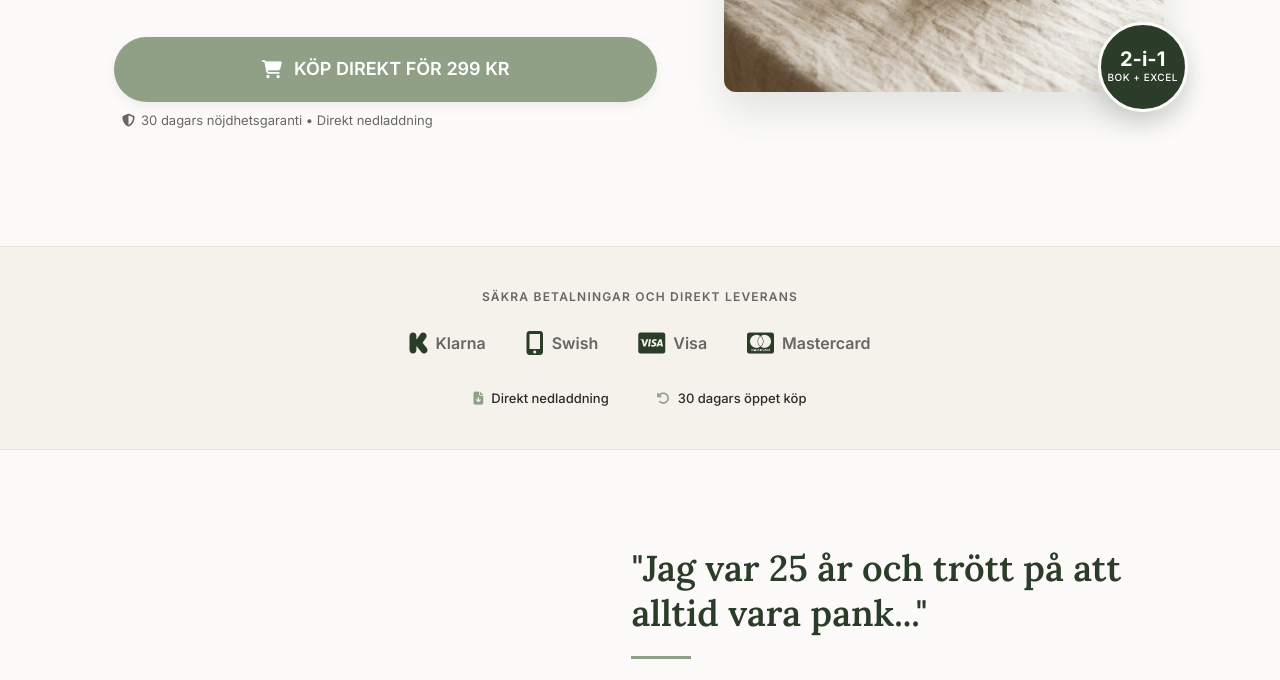
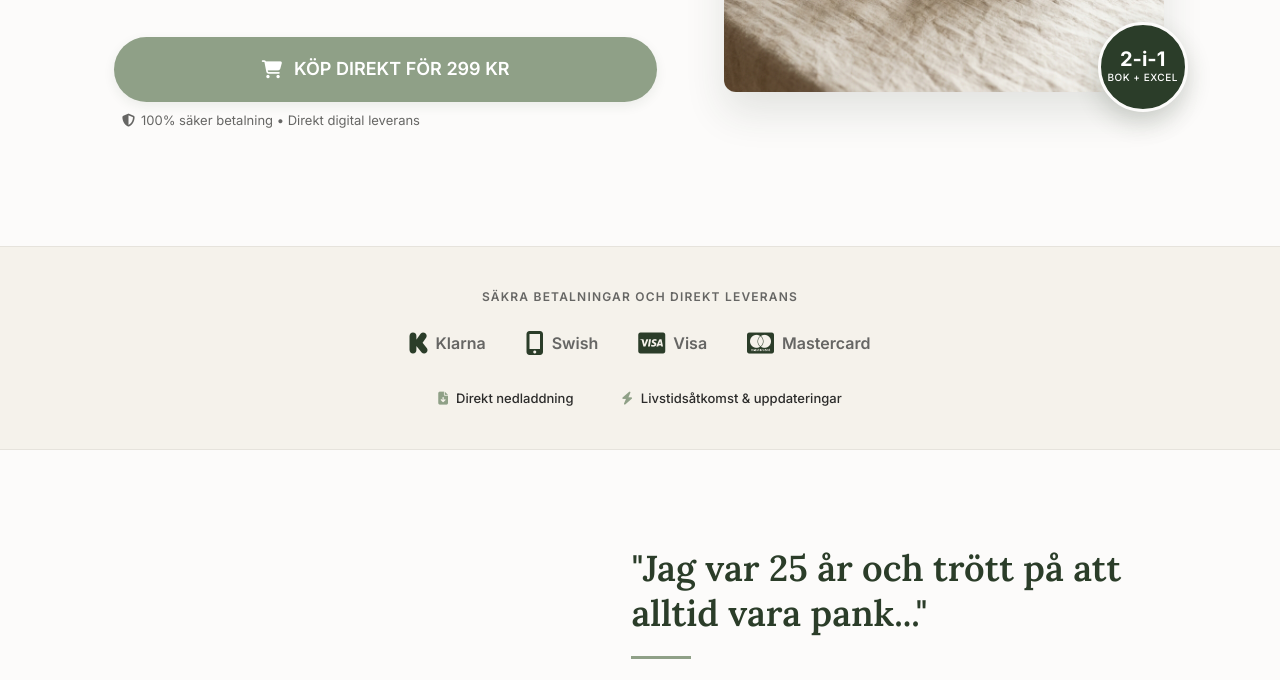
Before and after one commit to lilmo3jab-png/savior.se, a plain HTML site: page index.html in a window 1280 px wide. Shown: the part 717-1397 px from the top of the page. Drawn offline with Linux system fonts and the light colour scheme.

Commit message:
Add files via upload

```diff
--- a/index.html
+++ b/index.html
@@ -77,7 +77,7 @@
 
                 <div class="hero-cta-wrapper">
                     <a href="#" onclick="simulateCheckout(); return false;" class="btn btn-primary btn-large ripple"><i class="fa-solid fa-cart-shopping"></i> KÖP DIREKT FÖR 299 KR</a>
-                    <p class="cta-note"><i class="fa-solid fa-shield-halved"></i> 30 dagars nöjdhetsgaranti • Direkt nedladdning</p>
+                    <p class="cta-note"><i class="fa-solid fa-shield-halved"></i> 100% säker betalning • Direkt digital leverans</p>
                 </div>
             </div>
 
@@ -107,8 +107,8 @@
                     <span>Direkt nedladdning</span>
                 </div>
                 <div class="guarantee-item">
-                    <i class="fa-solid fa-rotate-left"></i>
-                    <span>30 dagars öppet köp</span>
+                    <i class="fa-solid fa-bolt"></i>
+                    <span>Livstidsåtkomst & uppdateringar</span>
                 </div>
             </div>
         </div>
@@ -420,11 +420,11 @@
                 <!-- FAQ Item 4 -->
                 <div class="accordion-item">
                     <button class="accordion-header">
-                        <span>Vad innebär er 30 dagars nöjdhetsgaranti?</span>
+                        <span>Gäller ångerrätten för digitala produkter?</span>
                         <i class="fa-solid fa-plus"></i>
                     </button>
                     <div class="accordion-content">
-                        <p>Vi vill att du ska känna dig helt trygg. Om du läser igenom guiden, testar budgetmallen och känner att detta inte gett dig några värdefulla insikter eller verktyg för din ekonomi, skickar du bara ett mail till oss inom 30 dagar så återbetalar vi hela beloppet. Inga frågor ställs.</p>
+                        <p>Nej. Enligt gällande konsumentlagstiftning för digitalt innehåll (direkt nedladdning) upphör ångerrätten att gälla så fort nedladdningen av filerna påbörjas. Om du upplever tekniska problem med att öppna PDF- eller Excel-filerna hjälper vi dig självklart direkt via vår support.</p>
                     </div>
                 </div>
 
@@ -466,7 +466,7 @@
                             <li><i class="fa-solid fa-circle-check"></i> PDF-Guide: "Konsten att spara pengar" (28 sidor)</li>
                             <li><i class="fa-solid fa-circle-check"></i> Excel: Automatiserad budget- & skuldmall</li>
                             <li><i class="fa-solid fa-circle-check"></i> Livslånga uppdateringar</li>
-                            <li><i class="fa-solid fa-circle-check"></i> 100% Riskfritt: 30 dagars öppet köp</li>
+                            <li><i class="fa-solid fa-circle-check"></i> Engångsköp: Inga dolda avgifter eller abonnemang</li>
                         </ul>
 
                         <!-- Simulated Shopify checkout button -->
```
